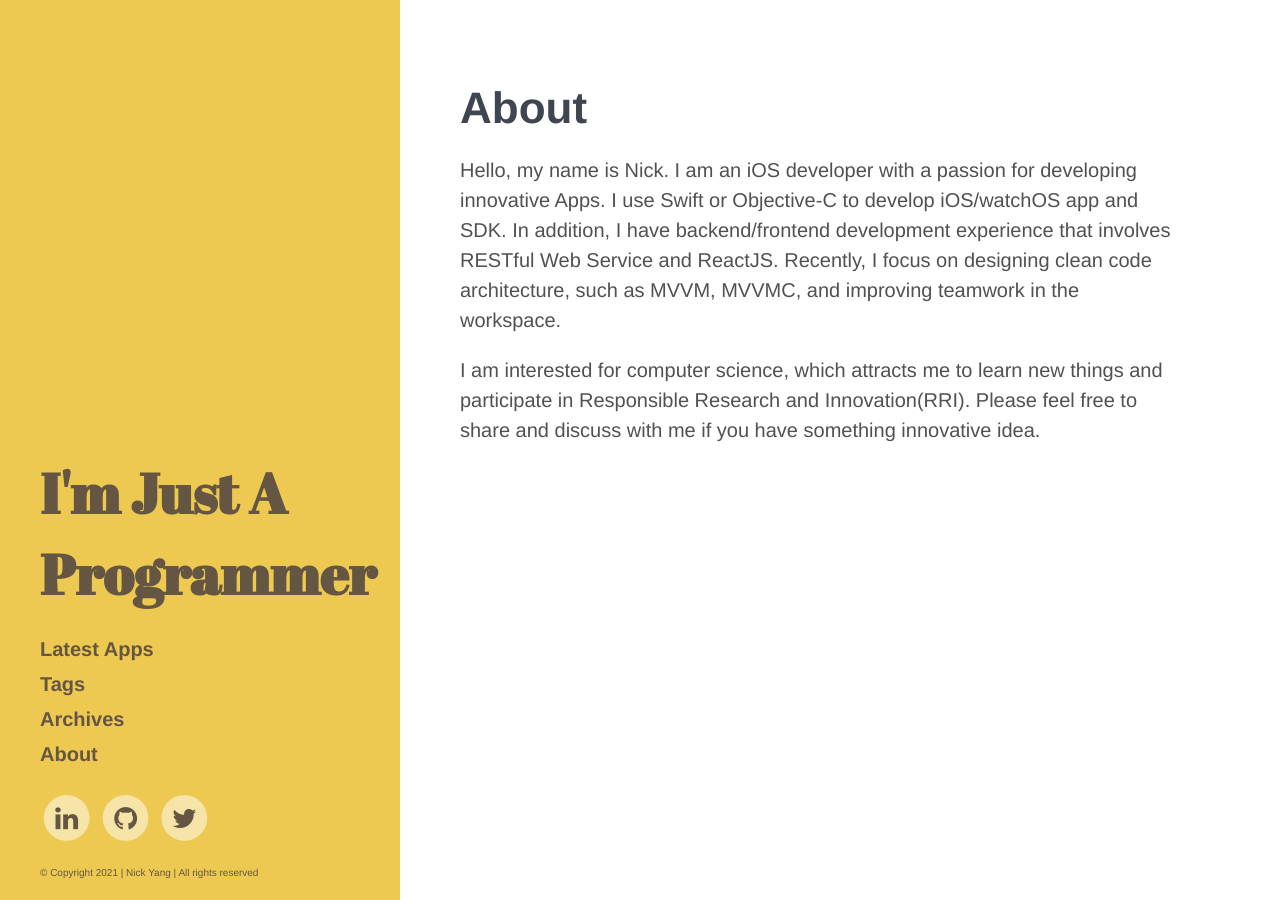
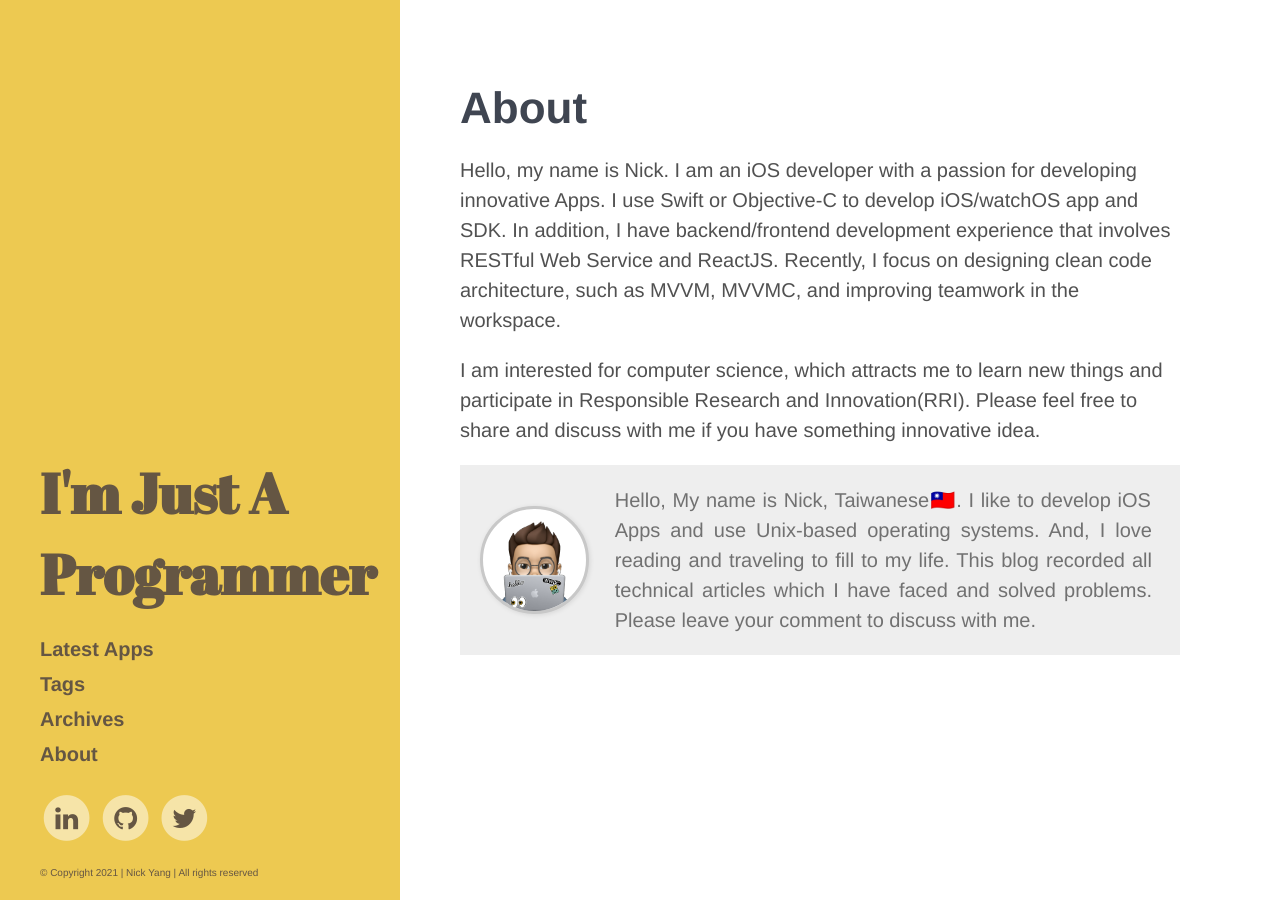
Before and after one commit to nick10811/nick10811.github.io, a Jekyll site: the page built from about.md, in a window 1280 px wide. Built offline with Jekyll 4.4.1, drawn with Linux system fonts in a browser that asks for light colours; comment, search, counter and statistics services are not loaded.

Commit message:
Update Abount page

```diff
--- a/_includes/signature.html
+++ b/_includes/signature.html
@@ -1,6 +1,8 @@
 <div class="message">
   <img class="profile" src="/public/profile.png" alt="profile-image">
-  <div class="intro-message">
-    Hi, My name is Nick. An iOS developer who is from Taiwan. I love traveling and reading.
+  <div class="intro-message" style="text-align:justify">
+    Hello, My name is Nick, Taiwanese🇹🇼. I like to develop iOS Apps and use Unix-based operating systems. And, I love reading and
+    traveling to fill to my life. This blog recorded all technical articles which I have faced and solved problems. Please
+    leave your comment to discuss with me.
   </div>
 </div>
--- a/_layouts/post.html
+++ b/_layouts/post.html
@@ -14,9 +14,7 @@ layout: default
   </div>
 </div>
 
-<!-- {% if page.signature %}
 {% include signature.html %}
-{% endif %} -->
 
 <div class="related">
   <h2>Related Posts</h2>
--- a/about.md
+++ b/about.md
@@ -6,4 +6,4 @@ Hello, my name is Nick. I am an iOS developer with a passion for developing inno
 
 I am interested for computer science, which attracts me to learn new things and participate in Responsible Research and Innovation(RRI). Please feel free to share and discuss with me if you have something innovative idea.
 
-<!-- {% include signature.html %} -->
+{% include signature.html %}
```
Also changed, not shown: README.md.
